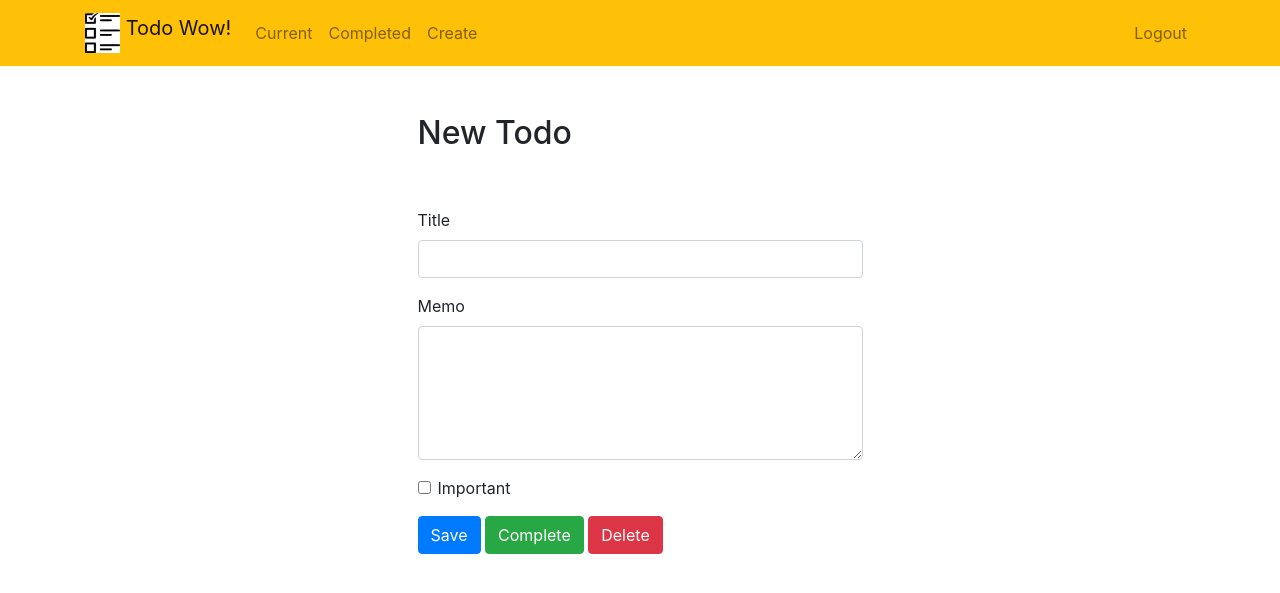
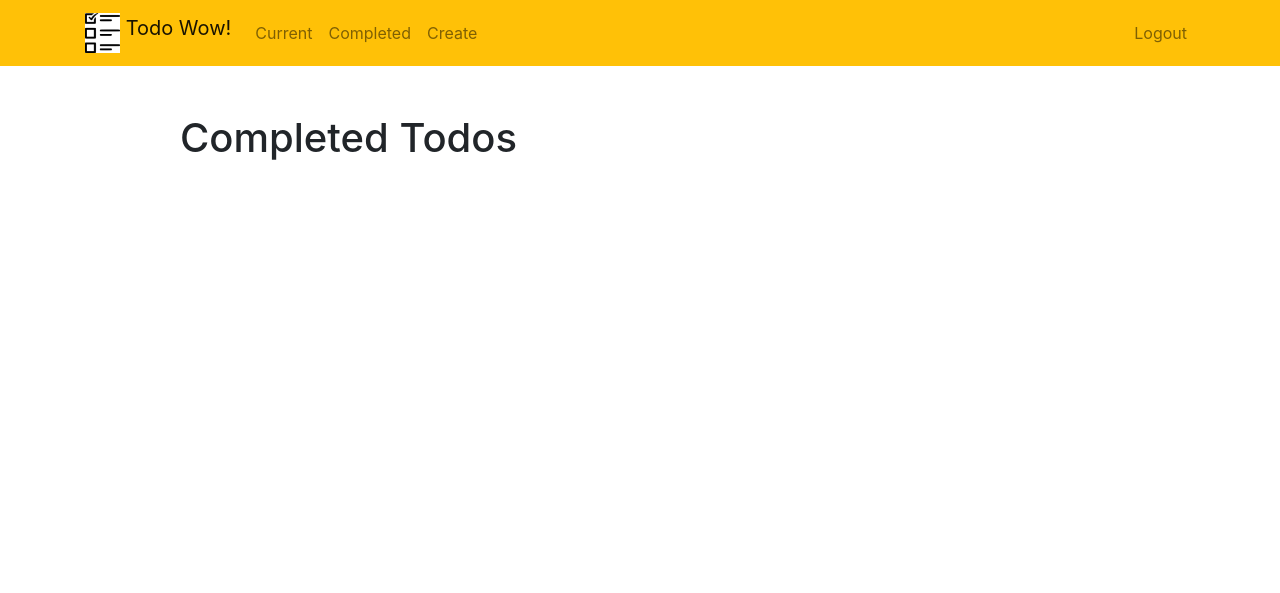
Before and after one commit to yapolukr/todo, a Django app: page /completed in a window 1280 px wide. Shown: the top 593 px of the page. Run offline with Django 4.2, Linux system fonts and the light colour scheme; a user stored in the database is signed in; data comes from the database, SQL or seed files in the repository; some libraries are stand-ins or nearby versions.

Commit message:
changed completetodos.html

```diff
--- a/todo/templates/todo/completedtodos.html
+++ b/todo/templates/todo/completedtodos.html
@@ -1,47 +1,18 @@
-
 {% extends "todo/base.html" %}
 
 {% block content %}
     <div class="row justify-content-center mt-5">
-        <div class="col-md-5">
-            <h2>New Todo</h2>
+        <div class="col-md-10">
+            <h1>Completed Todos</h1>
         </div>
     </div>
     <div class="row justify-content-center mt-5">
-        <div class="col-md-5">
-            {% if error %}
-                <div class="alert alert-danger" role="alert">
-                    {{ error }}
-                </div>
-            {% endif %}
-            <form method="POST">
-                {% csrf_token %}
-                <div class="form-group">
-                    <label for="title">Title</label>
-                    <input type="text" name="title" class="form-control" id="title" value="{{ todo.title }}" required>
-                </div>
-                <div class="form-group">
-                    <label for="memo">Memo</label>
-                    <textarea name="memo" rows="5" class="form-control" id="memo" >{{ todo.memo }}</textarea>
-                </div>
-                <div class="form-group form-check">
-                    <input type="checkbox" name="important" class="form-check-input" id="important" {% if todo.important %}checked{% endif %}>
-                    <label class="form-check-label" for="important">Important</label>
-                </div>
-                <button type="submit" class="btn btn-primary">Save</button>
-                <button type="button" class="btn btn-success" onclick="$('#complete').click()">Complete</button>
-                <button type="button" class="btn btn-danger" onclick="$('#delete').click()">Delete</button>
-            </form>
+        <div class="col-md-10">
+            <div class="list-group">
+                {% for todo in todos %}
+                    <a href="{% url 'viewtodo' todo.id %}" class="list-group-item list-group-item-action{% if todo.important %} list-group-item-danger{% endif %}"><b>{{ todo.title }}</b> - Completed {{ todo.datecompleted|date:'M j Y H:i' }}</a>
+                {% endfor %}
+            </div>
         </div>
     </div>
-    {% if todo.datecompleted is None %}
-        <form style='display: none;' method="POST" action="{% url 'completetodo' todo.id %}">
-            {% csrf_token %}
-            <button id="complete" type="submit">Complete</button>
-        </form>
-    {% endif %}
-    <form style='display: none;' method="POST" action="{% url 'deletetodo' todo.id %}">
-        {% csrf_token %}
-        <button id="delete" type="submit">Delete</button>
-    </form>
 {% endblock %}
```
